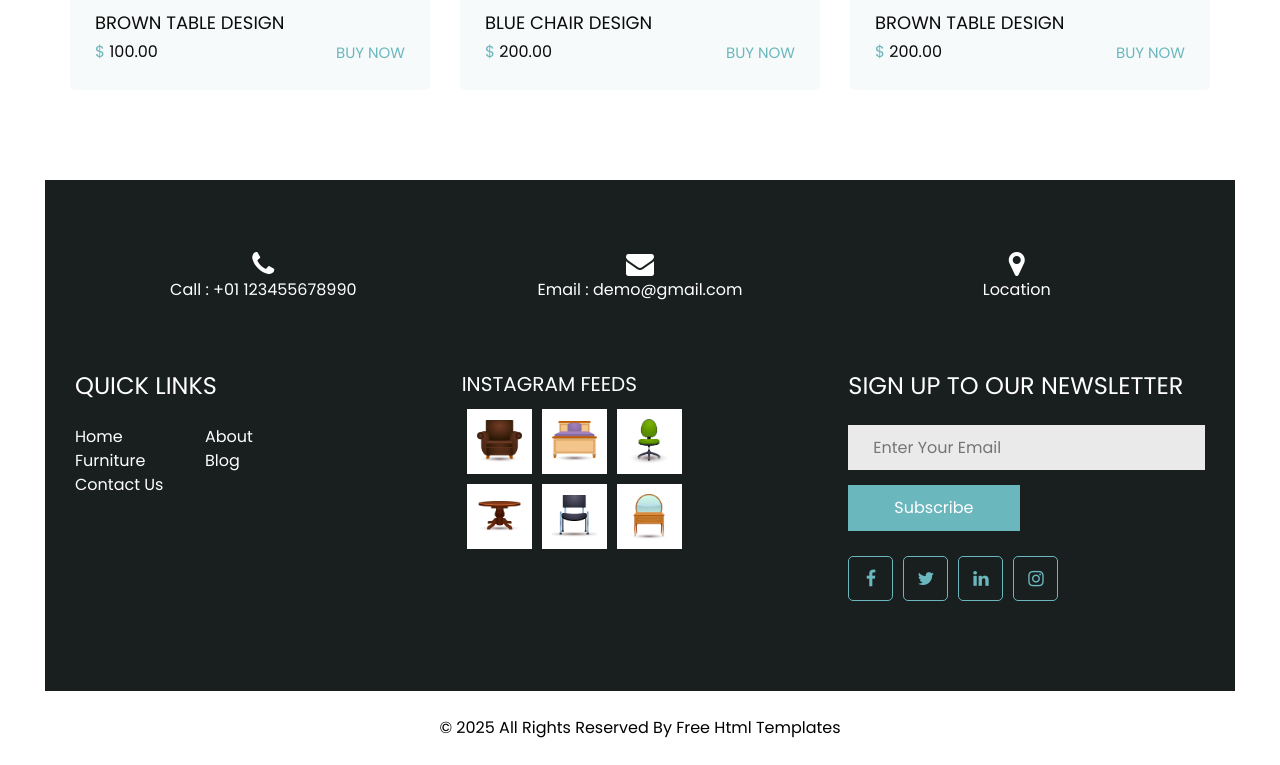
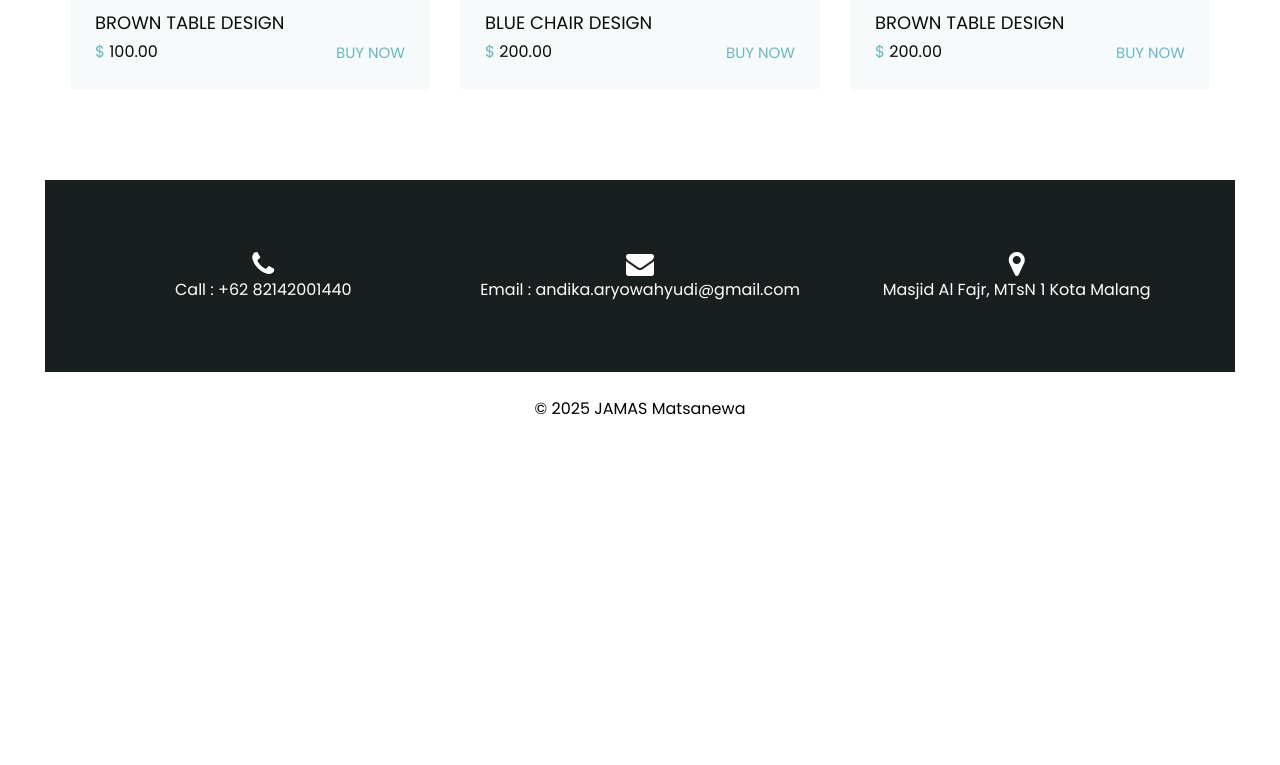
Before and after one commit to Spartiality/Web-JAMAS, a plain HTML site: page furniture.html in a window 1280 px wide. Shown: the part 1021-1786 px from the top of the page. After the commit the page ends 1467 px from the top, so only its background shows below. Drawn offline with Linux system fonts and the light colour scheme; some packages are replaced by stand-ins of ours; a script that the page names is missing.

Commit message:
Update furniture.html

```diff
--- a/furniture.html
+++ b/furniture.html
@@ -8,12 +8,12 @@
   <!-- Mobile Metas -->
   <meta name="viewport" content="width=device-width, initial-scale=1, shrink-to-fit=no" />
   <!-- Site Metas -->
-  <link rel="icon" href="images/fevicon.png" type="image/gif" />
+  <link rel="icon" href="images/JAMAS.png" type="image/gif" />
   <meta name="keywords" content="" />
   <meta name="description" content="" />
   <meta name="author" content="" />
 
-  <title>Edgecut</title>
+  <title>JAMAS Matsanewa</title>
 
 
   <!-- bootstrap core css -->
@@ -233,94 +233,21 @@
         <a href="">
           <i class="fa fa-phone" aria-hidden="true"></i>
           <span>
-            Call : +01 123455678990
+            Call : +62 82142001440
           </span>
         </a>
         <a href="">
           <i class="fa fa-envelope" aria-hidden="true"></i>
           <span>
-            Email : demo@gmail.com
+            Email : andika.aryowahyudi@gmail.com
           </span>
         </a>
         <a href="">
           <i class="fa fa-map-marker" aria-hidden="true"></i>
           <span>
-            Location
+            Masjid Al Fajr, MTsN 1 Kota Malang
           </span>
         </a>
-      </div>
-
-      <div class="info_top ">
-        <div class="row ">
-          <div class="col-sm-6 col-md-4 col-lg-3">
-            <div class="info_links">
-              <h4>
-                QUICK LINKS
-              </h4>
-              <div class="info_links_menu">
-                <a class="" href="index.html">Home <span class="sr-only">(current)</span></a>
-                <a class="" href="about.html"> About</a>
-                <a class="" href="furniture.html">Furniture</a>
-                <a class="" href="blog.html">Blog</a>
-                <a class="" href="contact.html">Contact Us</a>
-              </div>
-            </div>
-          </div>
-          <div class="col-sm-6 col-md-4 col-lg-3 mx-auto">
-            <div class="info_post">
-              <h5>
-                INSTAGRAM FEEDS
-              </h5>
-              <div class="post_box">
-                <div class="img-box">
-                  <img src="images/f1.png" alt="">
-                </div>
-                <div class="img-box">
-                  <img src="images/f2.png" alt="">
-                </div>
-                <div class="img-box">
-                  <img src="images/f3.png" alt="">
-                </div>
-                <div class="img-box">
-                  <img src="images/f4.png" alt="">
-                </div>
-                <div class="img-box">
-                  <img src="images/f5.png" alt="">
-                </div>
-                <div class="img-box">
-                  <img src="images/f6.png" alt="">
-                </div>
-              </div>
-            </div>
-          </div>
-          <div class="col-md-4">
-            <div class="info_form">
-              <h4>
-                SIGN UP TO OUR NEWSLETTER
-              </h4>
-              <form action="">
-                <input type="text" placeholder="Enter Your Email" />
-                <button type="submit">
-                  Subscribe
-                </button>
-              </form>
-              <div class="social_box">
-                <a href="">
-                  <i class="fa fa-facebook" aria-hidden="true"></i>
-                </a>
-                <a href="">
-                  <i class="fa fa-twitter" aria-hidden="true"></i>
-                </a>
-                <a href="">
-                  <i class="fa fa-linkedin" aria-hidden="true"></i>
-                </a>
-                <a href="">
-                  <i class="fa fa-instagram" aria-hidden="true"></i>
-                </a>
-              </div>
-            </div>
-          </div>
-        </div>
       </div>
     </div>
   </section>
@@ -331,8 +258,8 @@
   <footer class="footer_section">
     <div class="container">
       <p>
-        &copy; <span id="displayYear"></span> All Rights Reserved By
-        <a href="https://html.design/">Free Html Templates</a>
+        &copy; <span id="displayYear"></span>
+        <a href="https://jamasmatsanewa.me/">JAMAS Matsanewa</a>
       </p>
     </div>
   </footer>
```
